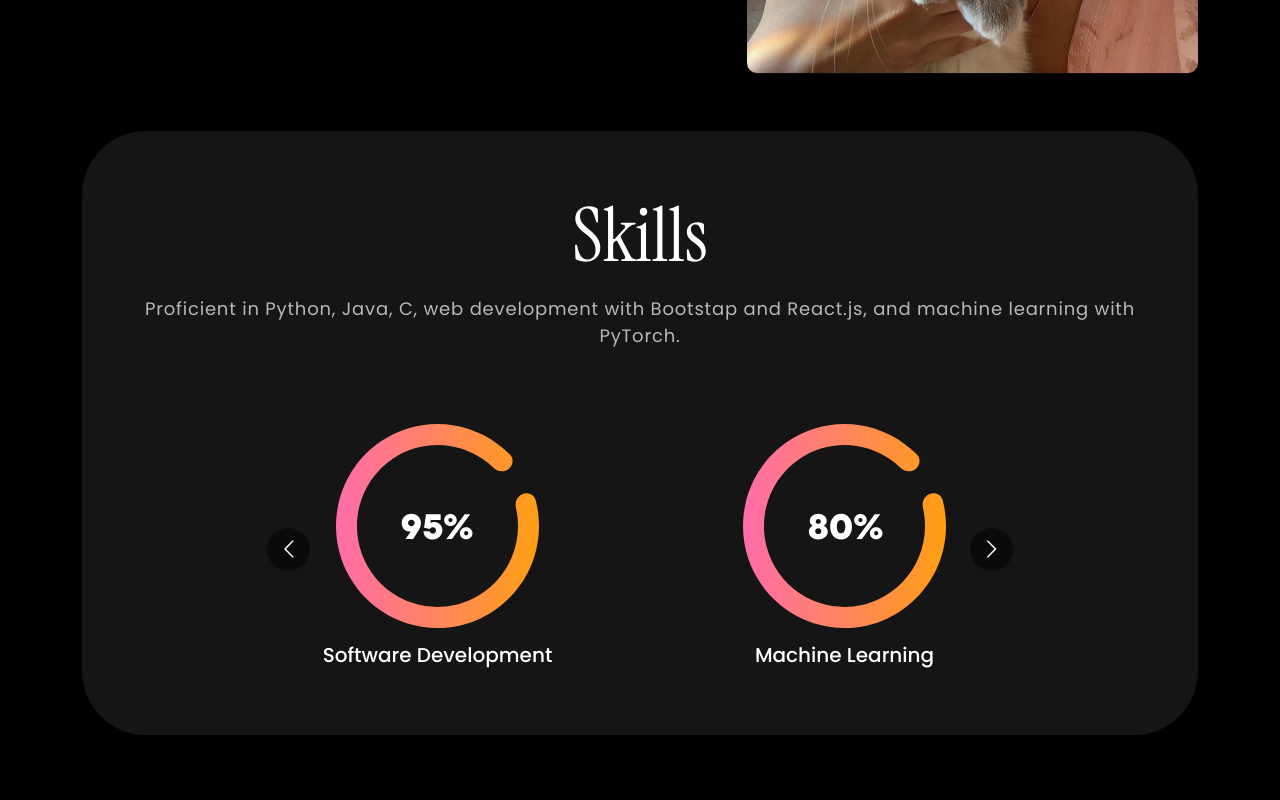
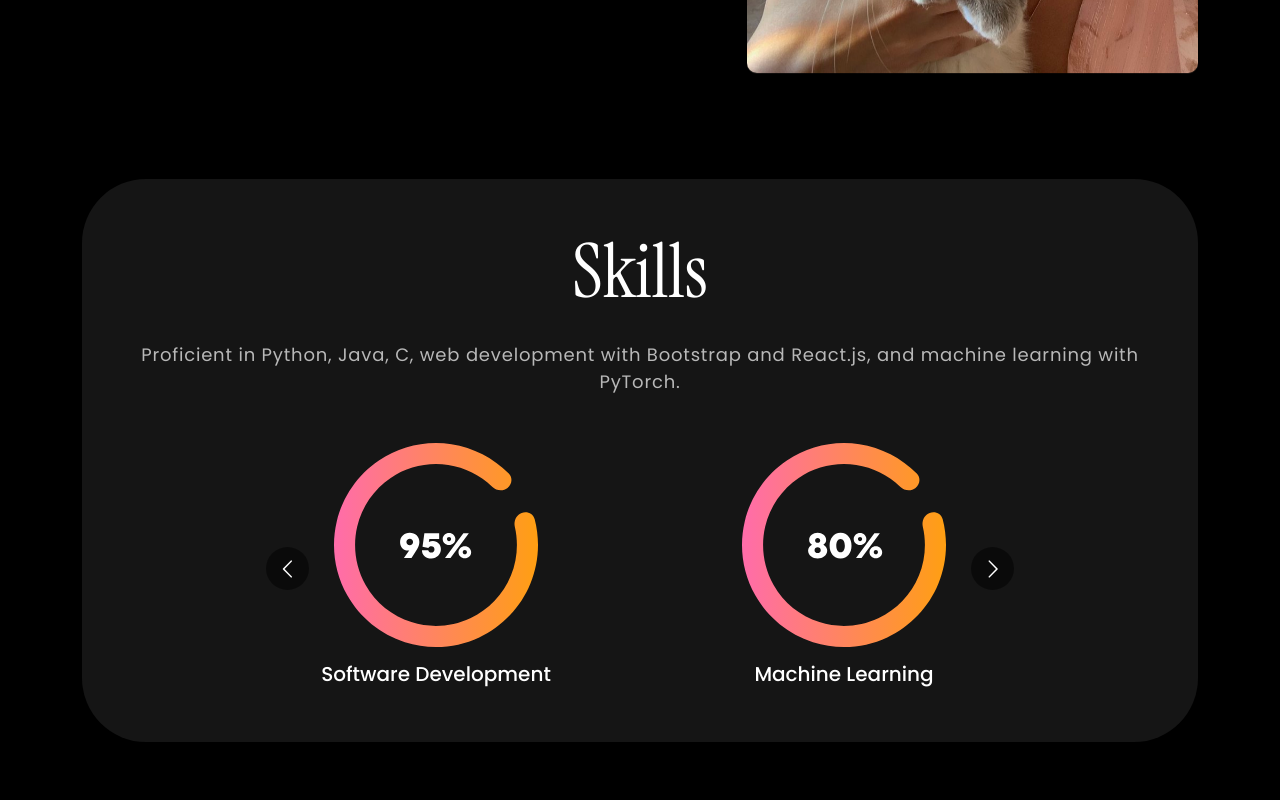
Before and after one commit to trinadas0/personal-website, a React (Create React App) app: page / in a window 1280 px wide. Shown: the part 620-1420 px from the top of the page. Built offline with nearby package versions, Linux system fonts and the light colour scheme.

Commit message:
fixed spacing

```diff
--- a/src/components/Projects.js
+++ b/src/components/Projects.js
@@ -12,7 +12,7 @@ export const Projects = () => {
       title: "Book Tracker with PHP and SQL",
       description: "A simple Book Tracker application built with PHP and MySQL.",
       imgUrl: projImg2,
-      link: "https://github.com/trinadas0/book-tracker",
+      link: "https://booktracker.das24.myweb.cs.uwindsor.ca/",
     },
     {
       title: "PyTorch Image Classification",
--- a/src/components/Skills.js
+++ b/src/components/Skills.js
@@ -3,8 +3,6 @@ import meter2 from "../assets/img/meter2.svg";
 import meter3 from "../assets/img/meter3.svg";
 import Carousel from 'react-multi-carousel';
 import 'react-multi-carousel/lib/styles.css';
-import arrow1 from "../assets/img/arrow1.svg";
-import arrow2 from "../assets/img/arrow2.svg";
 
 export const Skills = () => {
   const responsive = {
@@ -27,13 +25,13 @@ export const Skills = () => {
   };
 
   return (
-    <section className="skill" id="skills">
+    <section className="skill py-5" id="skills"> {/* Add py-5 for consistent padding */}
       <div className="container">
         <div className="row">
           <div className="col-12">
-                    <div className="skill-bx wow zoomIn">
-                        <h2>Skills</h2>
-                        <p>Proficient in Python, Java, C, web development with Bootstap and React.js, and machine learning with PyTorch.</p>
+            <div className="skill-bx wow zoomIn p-5">
+              <h2 className="mb-4">Skills</h2>
+              <p className="mb-5">Proficient in Python, Java, C, web development with Bootstrap and React.js, and machine learning with PyTorch.</p>
               <Carousel responsive={responsive} infinite={true} className="owl-carousel owl-theme skill-slider">
                 <div className="item">
                   <img src={meter1} alt="Image" />
@@ -56,7 +54,6 @@ export const Skills = () => {
           </div>
         </div>
       </div>
-
     </section>
   )
 }
```
Lines whose indentation alone changed are shown as unchanged.
